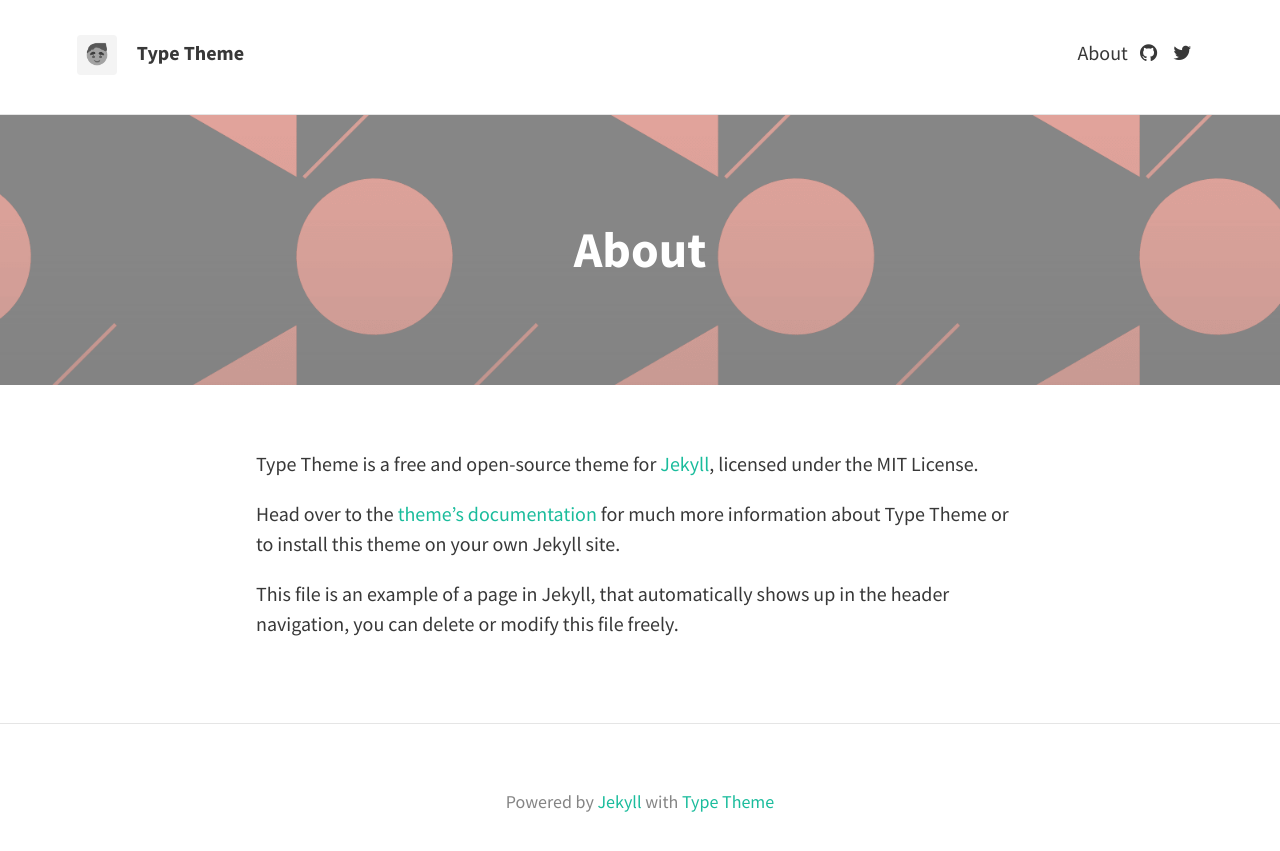
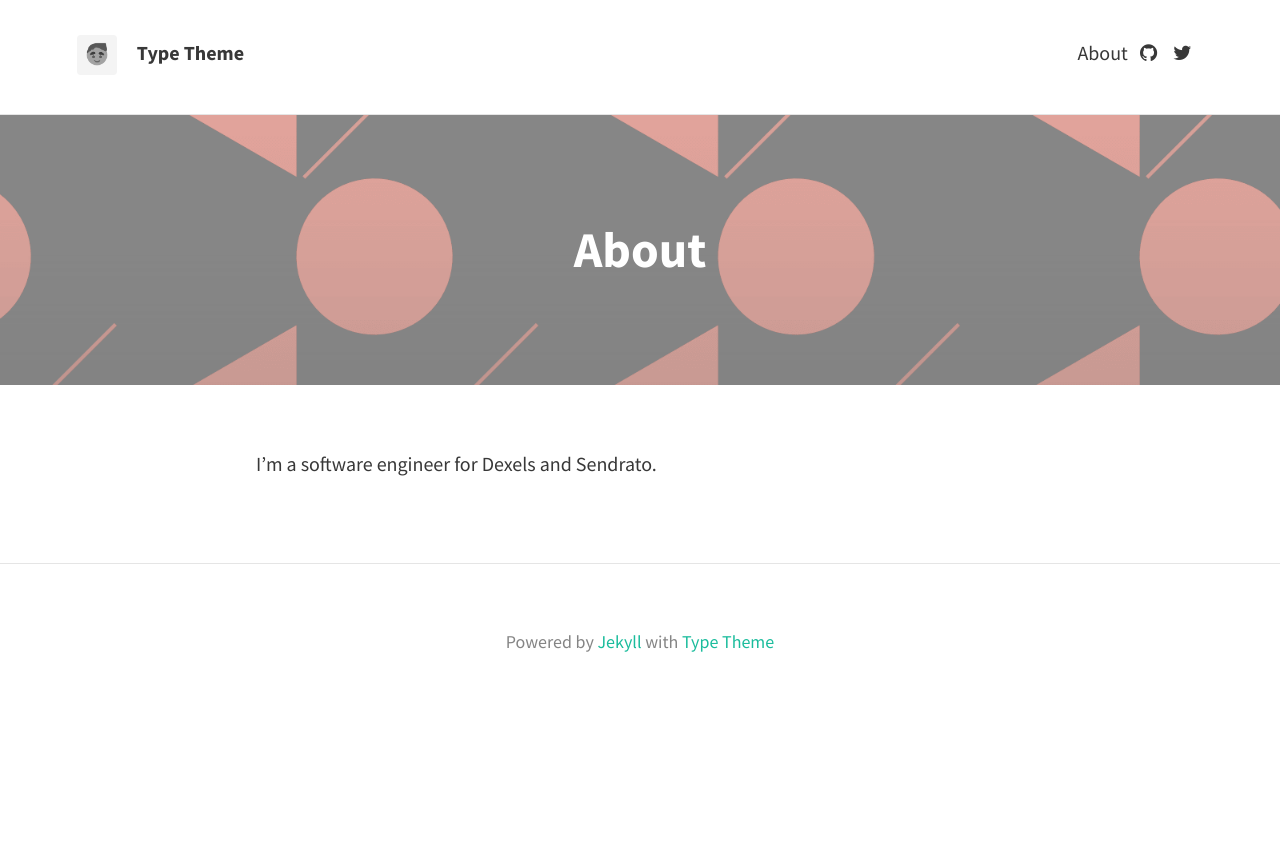
Before and after one commit to flyaruu/flyaruu.github.io, a Jekyll site: the page built from about.md, in a window 1280 px wide. Shown: the top 851 px of the page. Built offline with Jekyll 4.4.1, drawn with Linux system fonts in a browser that asks for light colours; nearby versions of some CDN libraries.

Commit message:
cleaned about

```diff
--- a/about.md
+++ b/about.md
@@ -5,8 +5,4 @@ permalink: /about/
 feature-img: "img/sample_feature_img_2.png"
 ---
 
-Type Theme is a free and open-source theme for [Jekyll](http://jekyllrb.com/), licensed under the MIT License.
-
-Head over to the [theme's documentation](https://rohanchandra.github.io/project/type/) for much more information about Type Theme or to install this theme on your own Jekyll site.
-
-This file is an example of a page in Jekyll, that automatically shows up in the header navigation, you can delete or modify this file freely.
+I'm a software engineer for Dexels and Sendrato.
```
